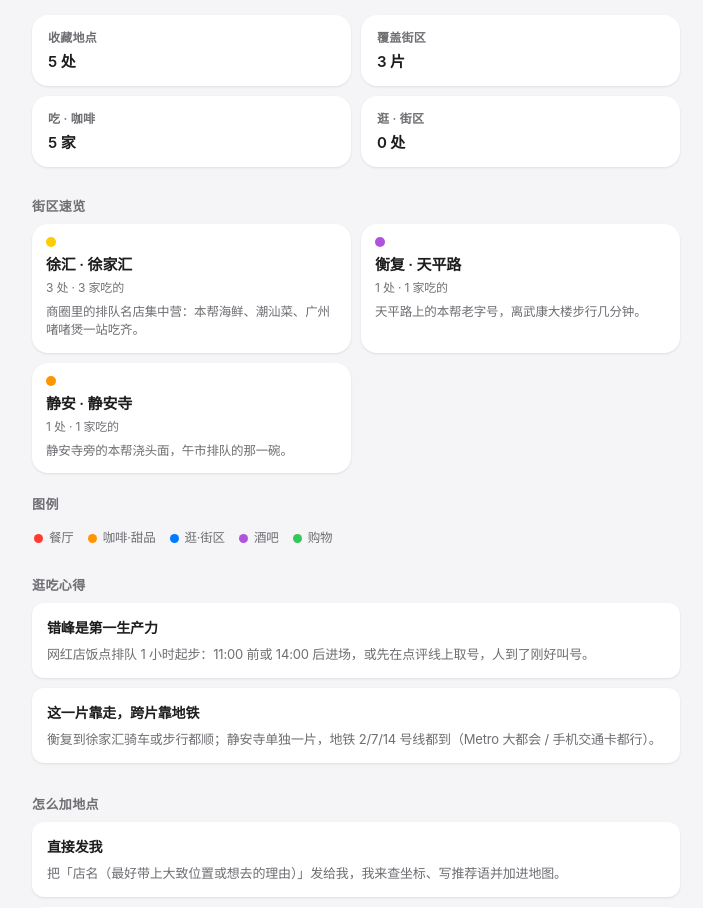
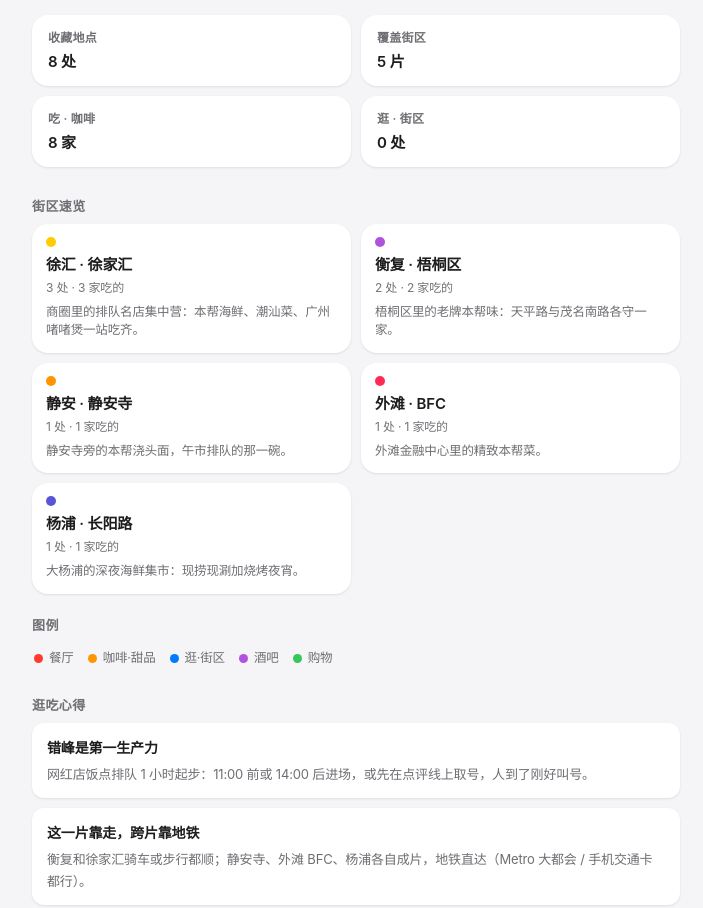
Before and after one commit to Lyf1122/shanghai-eats, a plain HTML site: page index.html in a window 1280 px wide. Shown: the part 540-1448 px from the top of the page, without its empty margins (284-987 px from the left). Drawn offline with Linux system fonts and the light colour scheme.

Commit message:
加店：瑞福园（衡复）、老吉堂（外滩BFC）、海大富（杨浦）

```diff
--- a/index.html
+++ b/index.html
@@ -983,12 +983,16 @@ const AREAS = [
     ]},
 
   { id: 'hf', label: '衡复', color: '#af52de',
-    name: '衡复 · 天平路',
-    intro: '天平路上的本帮老字号，离武康大楼步行几分钟。',
+    name: '衡复 · 梧桐区',
+    intro: '梧桐区里的老牌本帮味：天平路与茂名南路各守一家。',
     places: [
       { name: '老吉士酒家', type: 'food', lat: 31.202820, lng: 121.437942,
         desc: '天平路上的本帮老字号，本地人带朋友去吃的那一家。',
-        detail: '红烧肉、油爆虾是招牌\n店面不大，饭点排队，建议错峰\n从武康大楼步行 10 分钟内，可以排同一天' }
+        detail: '红烧肉、油爆虾是招牌\n店面不大，饭点排队，建议错峰\n从武康大楼步行 10 分钟内，可以排同一天' },
+      { name: '瑞福园联谊餐室（茂名南路店）', type: 'food', lat: 31.218200, lng: 121.461700, budget: '人均 125-150',
+        desc: '茂名南路上的老牌本帮菜（原联谊餐室），街坊居民的公共食堂。',
+        dpKeyword: '瑞福园联谊餐室',
+        detail: '招牌：大黄鱼棒打小馄饨、田螺塞肉、特色生煎馒头\n茂名南路 132 号（近南昌路），饭点排队\n宁波帮底子的本帮味，宁波烤菜也值得点' }
     ]},
 
   { id: 'ja', label: '静安', color: '#ff9500',
@@ -998,6 +1002,26 @@ const AREAS = [
       { name: '沪西老弄堂面馆（静安寺店）', type: 'food', lat: 31.225103, lng: 121.443077, budget: '人均 30-60',
         desc: '北京西路上的本帮浇头面馆，一碗蛤蜊猪肝拌面就是排队理由。',
         detail: '招牌：蛤蜊猪肝拌面、葱油拌面、辣肉面，炸猪排配辣酱油\n静安寺站 1 号口步行约 360 米，午市排队最凶\n翻台快，一人食友好' }
+    ]},
+
+  { id: 'bfc', label: '外滩', color: '#ff2d55',
+    name: '外滩 · BFC',
+    intro: '外滩金融中心里的精致本帮菜。',
+    places: [
+      { name: '老吉堂上海本帮菜（上海店）', type: 'food', lat: 31.226269, lng: 121.498312, budget: '人均 218',
+        desc: 'BFC 外滩金融中心里的本帮菜，一碗鸽蛋红烧肉被食客称作教科书级。',
+        dpKeyword: '老吉堂上海本帮菜',
+        detail: '招牌：鸽蛋红烧肉，肥瘦相间、浓油赤酱\n中山东二路 600 号 BFC 南区 4 层 S415\n品牌多年上榜必吃榜与米其林指南' }
+    ]},
+
+  { id: 'yp', label: '杨浦', color: '#5856d6',
+    name: '杨浦 · 长阳路',
+    intro: '大杨浦的深夜海鲜集市：现捞现涮加烧烤夜宵。',
+    places: [
+      { name: '海大富集市海鲜火锅·烧烤夜宵（杨浦店）', type: 'food', lat: 31.270524, lng: 121.537036, budget: '人均 100 左右',
+        desc: '福州来的海鲜集市火锅：进门先逛海鲜摊，现捞称重下锅，夜宵还有烧烤。',
+        dpKeyword: '海大富 杨浦',
+        detail: '海鲜柜台自选称重，锅底+烧烤全时段\n长阳路 1750 号大润发（长阳店）一带，近长阳创谷\n另有普陀店、宝山店' }
     ]}
 ];
 
@@ -1269,7 +1293,7 @@ function overview() {
 
   h += '<div class="section-head">逛吃心得</div>' +
     '<div class="note"><h4>错峰是第一生产力</h4>网红店饭点排队 1 小时起步：11:00 前或 14:00 后进场，或先在点评线上取号，人到了刚好叫号。</div>' +
-    '<div class="note"><h4>这一片靠走，跨片靠地铁</h4>衡复到徐家汇骑车或步行都顺；静安寺单独一片，地铁 2/7/14 号线都到（Metro 大都会 / 手机交通卡都行）。</div>';
+    '<div class="note"><h4>这一片靠走，跨片靠地铁</h4>衡复和徐家汇骑车或步行都顺；静安寺、外滩 BFC、杨浦各自成片，地铁直达（Metro 大都会 / 手机交通卡都行）。</div>';
 
   h += '<div class="section-head">怎么加地点</div>' +
     '<div class="note"><h4>直接发我</h4>把「店名（最好带上大致位置或想去的理由）」发给我，我来查坐标、写推荐语并加进地图。</div>' +
--- a/src/engine.js
+++ b/src/engine.js
@@ -264,7 +264,7 @@ function overview() {
 
   h += '<div class="section-head">逛吃心得</div>' +
     '<div class="note"><h4>错峰是第一生产力</h4>网红店饭点排队 1 小时起步：11:00 前或 14:00 后进场，或先在点评线上取号，人到了刚好叫号。</div>' +
-    '<div class="note"><h4>这一片靠走，跨片靠地铁</h4>衡复到徐家汇骑车或步行都顺；静安寺单独一片，地铁 2/7/14 号线都到（Metro 大都会 / 手机交通卡都行）。</div>';
+    '<div class="note"><h4>这一片靠走，跨片靠地铁</h4>衡复和徐家汇骑车或步行都顺；静安寺、外滩 BFC、杨浦各自成片，地铁直达（Metro 大都会 / 手机交通卡都行）。</div>';
 
   h += '<div class="section-head">怎么加地点</div>' +
     '<div class="note"><h4>直接发我</h4>把「店名（最好带上大致位置或想去的理由）」发给我，我来查坐标、写推荐语并加进地图。</div>' +
```
Also changed, not shown: src/data.js (+27 -3 lines).
